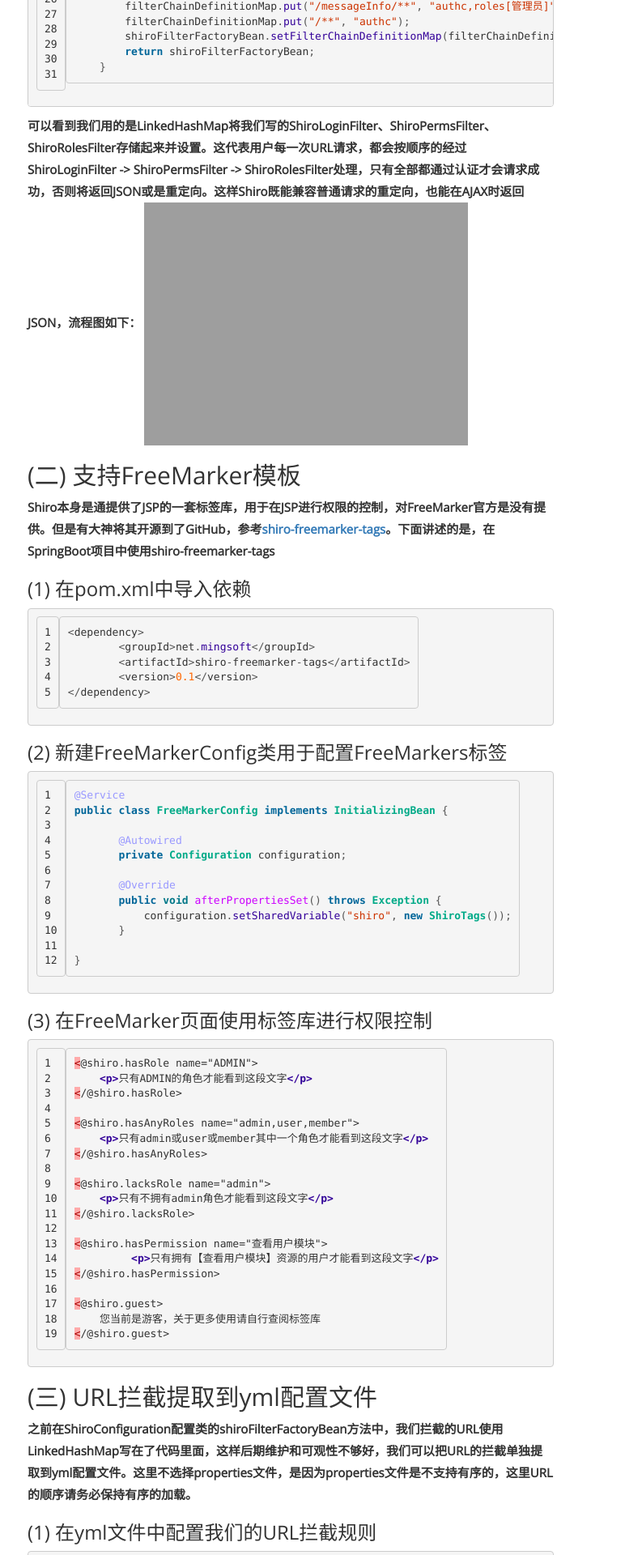
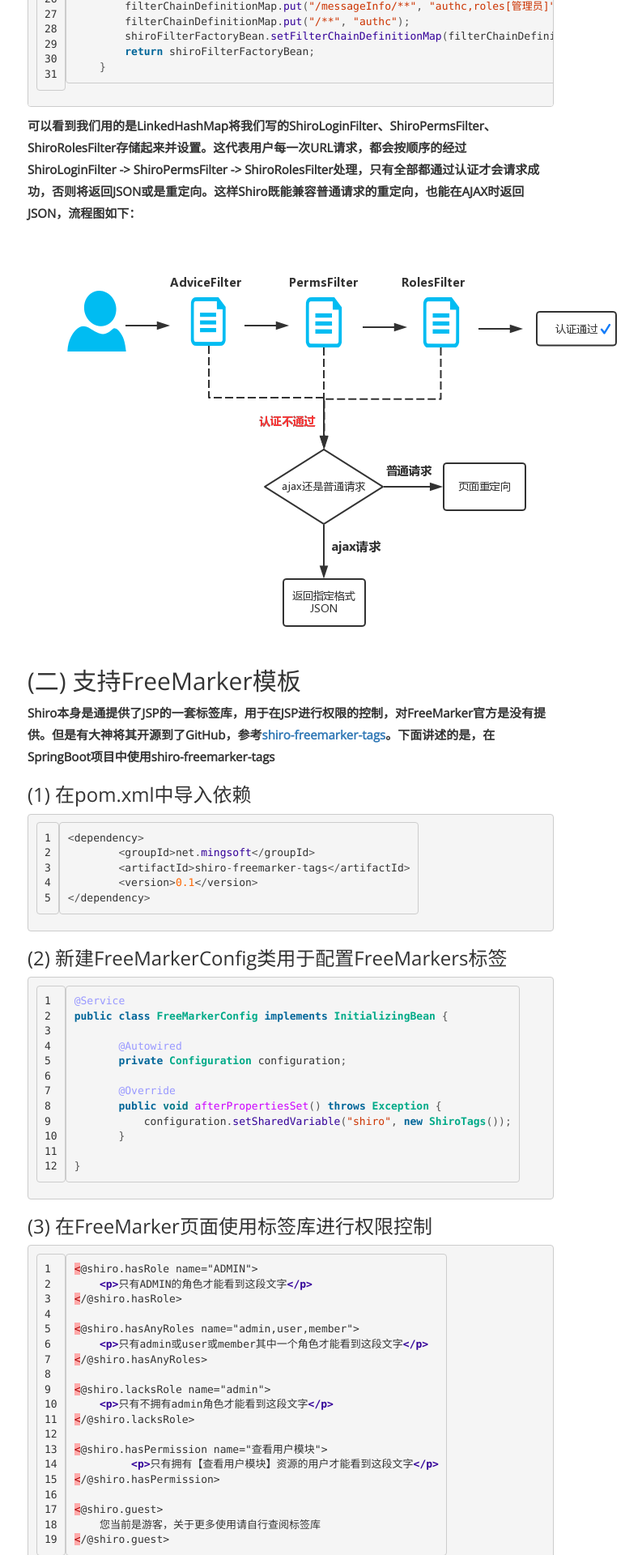
Before and after one commit to lcbbcl/licaibo.github.io, a Jekyll site: the page built from _posts/2017-07-07-Shiro-SpringBoot(二).md, in a window 1280 px wide. Shown: the part 3880-5800 px from the top of the page at 81% size, without its empty margins (281-1074 px from the left). Built offline with Jekyll 4.4.1, drawn with Linux system fonts in a browser that asks for light colours.

Commit message:
增加SpringBoot使用Shiro.png并引用

````diff
--- a/_posts/2017-07-07-Shiro-SpringBoot(二).md
+++ b/_posts/2017-07-07-Shiro-SpringBoot(二).md
@@ -161,7 +161,7 @@ public class ShiroRolesFilter extends RolesAuthorizationFilter {
     }
 ```
 **可以看到我们用的是LinkedHashMap将我们写的ShiroLoginFilter、ShiroPermsFilter、ShiroRolesFilter存储起来并设置。这代表用户每一次URL请求，都会按顺序的经过ShiroLoginFilter -> ShiroPermsFilter -> ShiroRolesFilter处理，只有全部都通过认证才会请求成功，否则将返回JSON或是重定向。这样Shiro既能兼容普通请求的重定向，也能在AJAX时返回JSON，流程图如下：**
-![cmd-markdown-logo](https://licaibo.github.io/assets/img/Shiro.png)
+![cmd-markdown-logo](https://licaibo.github.io/assets/img/shiro-flowchart.png)
 
 ## (二) 支持FreeMarker模板
 **Shiro本身是通提供了JSP的一套标签库，用于在JSP进行权限的控制，对FreeMarker官方是没有提供。但是有大神将其开源到了GitHub，参考[shiro-freemarker-tags](https://github.com/jagregory/shiro-freemarker-tags)。下面讲述的是，在SpringBoot项目中使用shiro-freemarker-tags**
````
Also changed, not shown: assets/img/shiro-flowchart.png (added).
